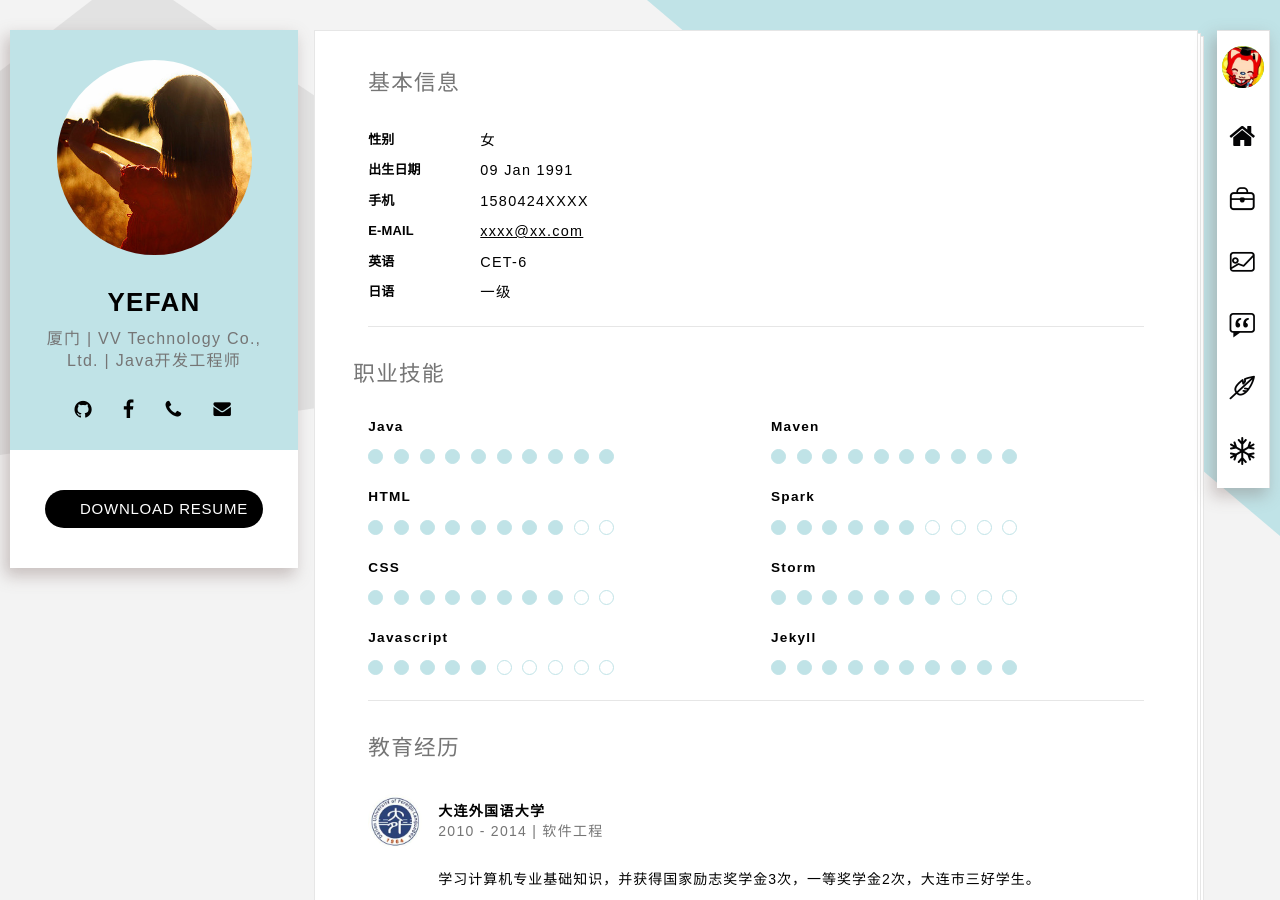
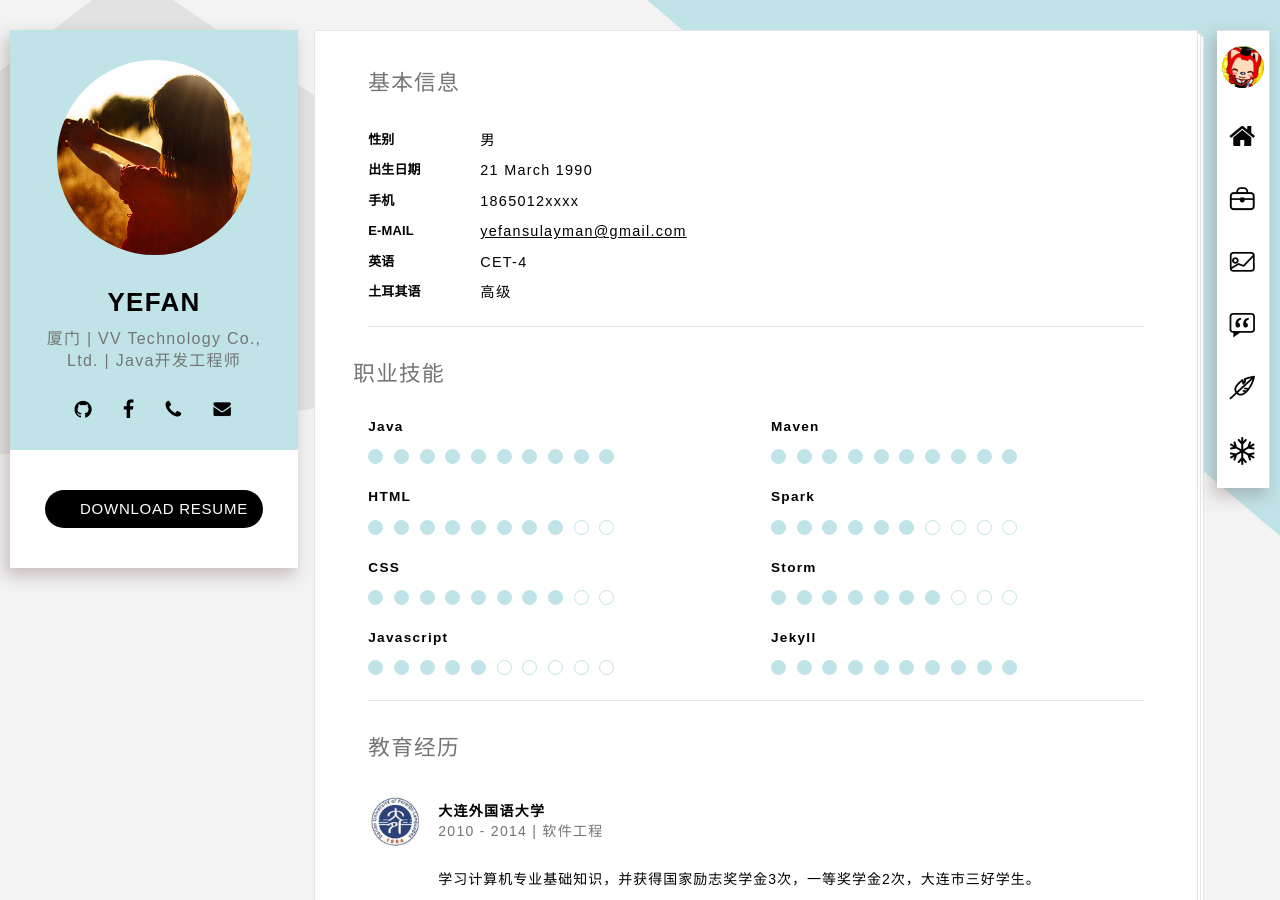
Before and after one commit to sulaymanyf/sulaymanyf.github.io, a Jekyll site: the page built from index.html, in a window 1280 px wide and 900 px high. Built offline with Jekyll 4.4.1, drawn with Linux system fonts in a browser that asks for light colours; some web fonts are replaced.

Commit message:
Update resumer_01-basic.html

```diff
--- a/_includes/resumer_01-basic.html
+++ b/_includes/resumer_01-basic.html
@@ -5,22 +5,22 @@
 
             <dl class="dl-horizontal clear-mrg">
                 <dt class="text-upper">性别</dt>
-                <dd>女</dd>
+                <dd>男</dd>
 
                 <dt class="text-upper">出生日期</dt>
-                <dd>09 Jan 1991</dd>
+                <dd>21 March 1990</dd>
 
                 <dt class="text-upper">手机</dt>
-                <dd>1580424XXXX</dd>
+                <dd>1865012xxxx</dd>
 
                 <dt class="text-upper">e-mail</dt>
-                <dd><a href="mailto:xxxx@xx.com">xxxx@xx.com</a></dd>
+                <dd><a href="mailto:yefansulayman@gmail.com">yefansulayman@gmail.com</a></dd>
 
                 <dt class="text-upper">英语</dt>
-                <dd>CET-6</dd>
+                <dd>CET-4</dd>
 
-                <dt class="text-upper">日语</dt>
-                <dd>一级</dd>
+                <dt class="text-upper">土耳其语</dt>
+                <dd>高级</dd>
             </dl>
         </div><!-- .col-sm-6 -->
     </div><!-- .row -->
```
